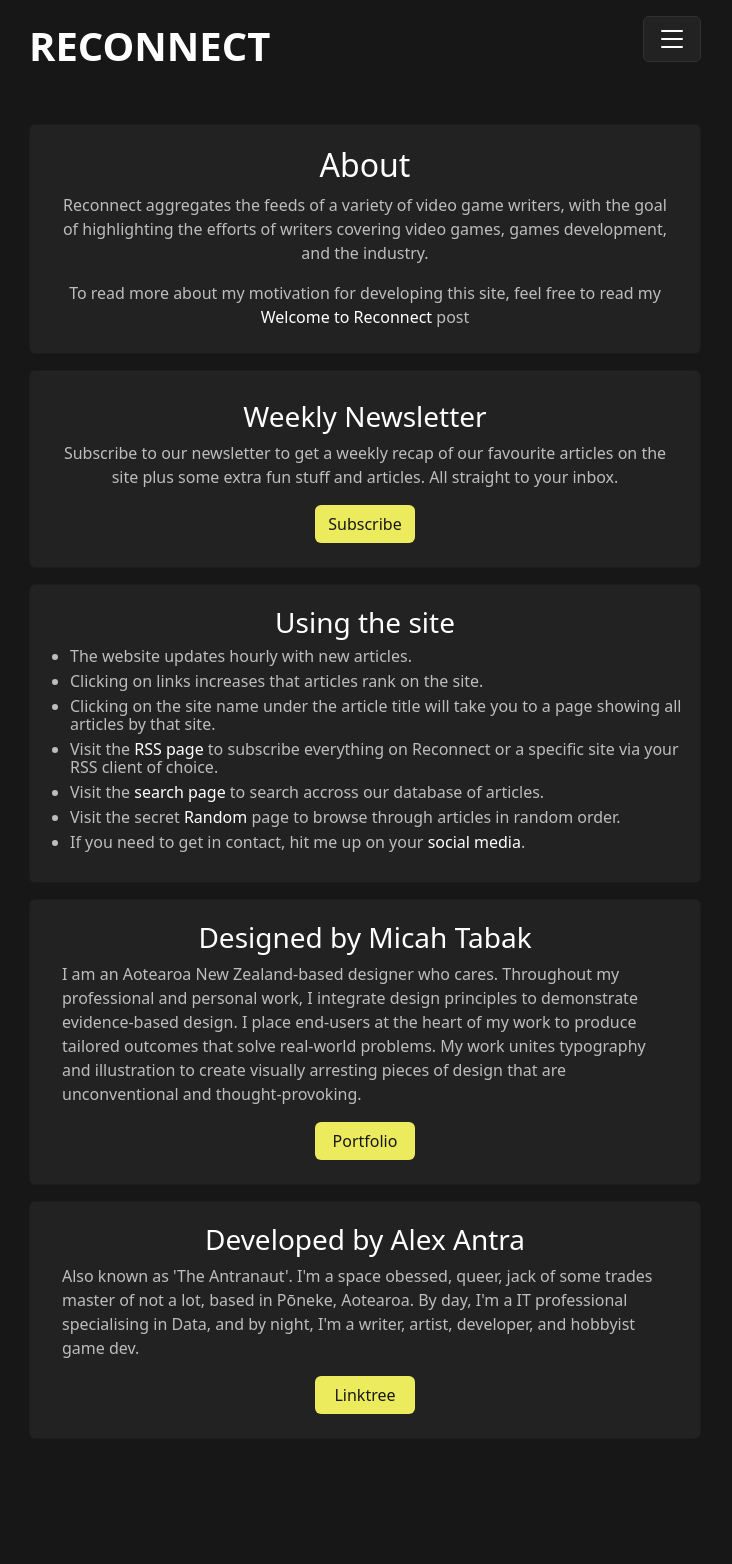
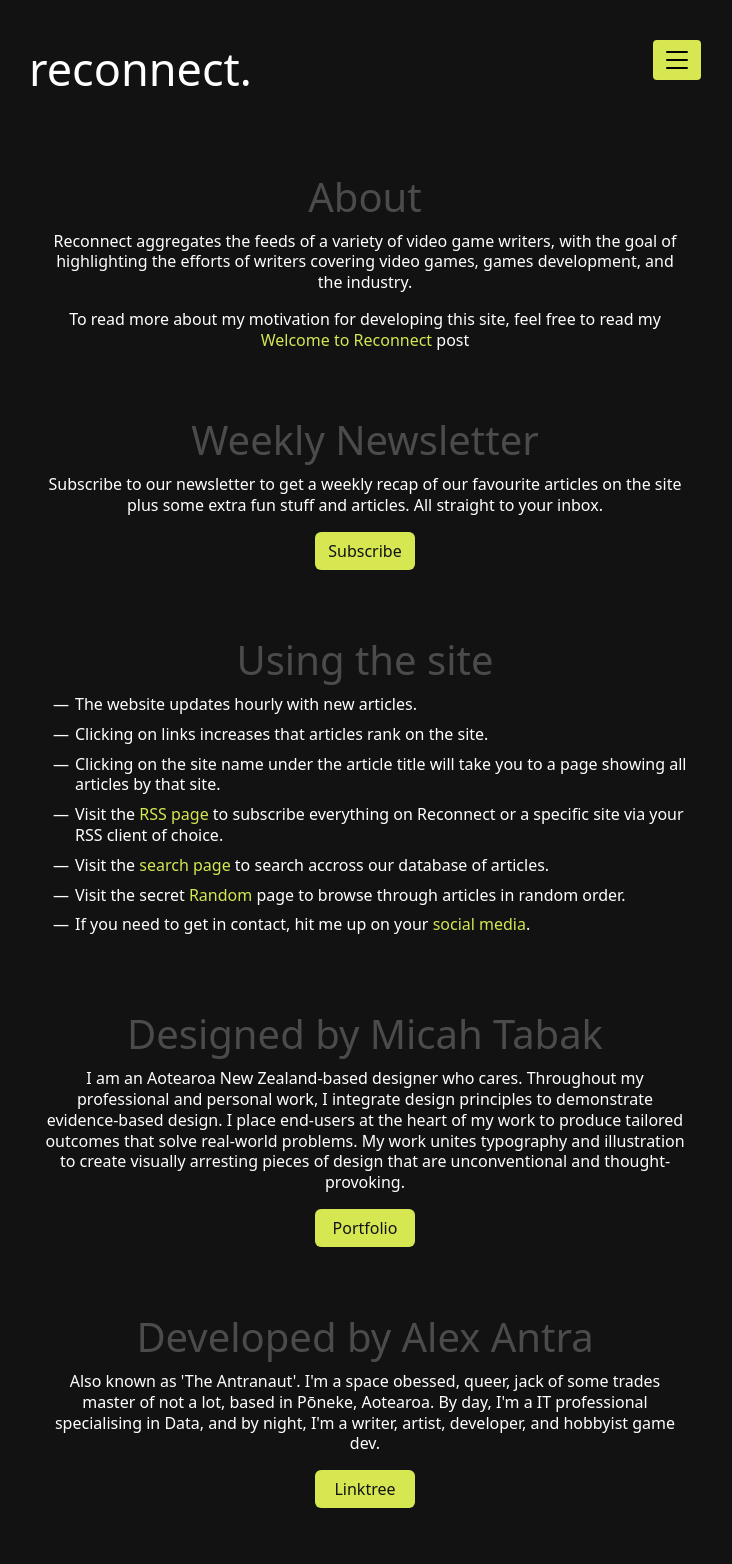
Before and after one commit to ronsoak/reconnect, a Django app: template website/templates/about.html in a window 1280 px wide. Shown: the whole page, without its empty margins (275-1007 px from the left). Before the commit the page ends 1414 px from the top, so only its background shows below. Run offline with Django 3.2, Linux system fonts and the light colour scheme; the template is opened without the code that fills it, so the values that code supplies are empty; some libraries are stand-ins or nearby versions.

Commit message:
final push

```diff
--- a/reconnect_commands.txt
+++ b/reconnect_commands.txt
@@ -11,3 +11,8 @@ python3 manage.py startapp <SubLevel>
 python3 manage.py makemigrations
 python3 manage.py migrate
 python3 manage.py runserver
+
+source virtualenvwrapper.sh && workon myvirtualenv && python UL/manage.py import_rss
+source virtualenvwrapper.sh && workon myvirtualenv && python UL/manage.py delete_votes
+source virtualenvwrapper.sh && workon myvirtualenv && python UL/manage.py random_votes
+source virtualenvwrapper.sh && workon myvirtualenv && python UL/manage.py uncurate
--- a/website/static/CSS/style.css
+++ b/website/static/CSS/style.css
@@ -1,19 +1,23 @@
 :root {
-    --PrimaryDark: #171717;
-    --SecondaryDark: #222222;
-    --PrimaryYellow: #ebeb5d;
-    --SecondaryYellow: #f4f296;
-    --Outline: #323232;
-    --Grey: #bdbdbd;
+    --PrimaryDark: #121213;
+    --SecondaryDark: #1C1C1E;
+    --PrimaryYellow: #d6e752;
+    --SecondaryYellow: #D7D992;
+    --Outline: #4B4B4C;
+    --Grey: #4B4B4C;
 }
 body {
     background-color: var(--PrimaryDark) !important;
     color: #E4E4E4 !important;
+    line-height: 1.3 !important;
   }
 /* Overrides */
 .dropdown-item:hover {
     color: var(--PrimaryDark) !important;
     background-color: var(--PrimaryYellow) !important;
+}
+.page-link:hover{
+    color: var(--PrimaryDark) !important;
 }
 input::placeholder{
     color: var(--Grey) !important;
@@ -22,26 +26,25 @@ input, select, textarea{
     color: var(--Grey) !important;
 }
 /* Id's */
-#aboutList{
-    line-height: 18px !important;
-}
 #aboutList>li{
-    margin-bottom: 7px;
+    margin-bottom: 9px;
+    list-style-type: "—";
+    padding-left: 6px;
 }
 #outer{
     max-width: 720px !important;
   }
 #searchButton.btn:hover{
-    background-color: var(--SecondaryYellow) !important;
+    background-color: var(--PrimaryYellow) !important;
     color: var(--PrimaryDark) !important;
 }
 #SiteSelector.btn:hover{
-    background-color: var(--SecondaryYellow) !important;
+    background-color: var(--PrimaryYellow) !important;
     color: var(--PrimaryDark) !important;
 }
 #SiteSelector.btn.show {
     color: var(--PrimaryDark) !important;
-    background-color: var(--SecondaryYellow) !important;
+    background-color: var(--PrimaryYellow) !important;
 }
 /* Classes */
 .B_none{
@@ -49,6 +52,9 @@ input, select, textarea{
 }
 .B_White{
     border: 1px solid var(--Outline) !important;
+}
+.B_Yellow{
+    border: 1px solid var(--PrimaryYellow) !important;
 }
 .BT_Yellow{
     border-top: 1px solid var(--PrimaryYellow);
@@ -61,6 +67,9 @@ input, select, textarea{
 }
 .BG_PrimYellow{
     background-color: var(--PrimaryYellow) !important;
+}
+.drp{
+    filter: drop-shadow(3px 3px 5px #000000);
 }
 .letterspace{
     letter-spacing: .75px !important;
--- a/website/templates/about.html
+++ b/website/templates/about.html
@@ -3,15 +3,15 @@
 {% block content %}
 {% load static %}
 <div class="container py-3">
-    <div class="card my-3 p-2 BG_SecDark">
-        <p class="text-center TC_White fs-2 pt-2 mb-1">About</p>
-        <p class="TC_Grey text-center px-4">Reconnect aggregates the feeds of a variety of video game writers, with the goal of highlighting the efforts of writers covering video games, games development, and the industry.</p>
-        <p class="TC_Grey text-center px-4">To read more about my motivation for developing this site, feel free to read my <a class="TC_White TD_None" href="https://reconnectrecap.substack.com/p/welcome-to-reconnect" target="_blank">Welcome to Reconnect</a> post</p>
+    <div class="card my-3 p-2 BG_PrimDark B_none">
+        <p class="text-center TC_Grey fs-1 fw-light pt-3 mb-2">About</p>
+        <p class="TC_White text-center px-2">Reconnect aggregates the feeds of a variety of video game writers, with the goal of highlighting the efforts of writers covering video games, games development, and the industry.</p>
+        <p class="TC_White text-center px-2">To read more about my motivation for developing this site, feel free to read my <a class="TC_PrimYellow TD_None" href="https://reconnectrecap.substack.com/p/welcome-to-reconnect" target="_blank">Welcome to Reconnect</a> post</p>
     </div>
     <!-- Subscribe to Substack -->
-    <div class="card my-3 p-2 BG_SecDark">
-        <p class="text-center TC_White fs-3 pt-3 mb-1">Weekly Newsletter</p>
-        <p class="TC_Grey text-center px-4">Subscribe to our newsletter to get a weekly recap of our favourite articles on the site plus some extra fun stuff and articles. All straight to your inbox.</p>
+    <div class="card my-3 p-2 BG_PrimDark B_none">
+        <p class="text-center TC_Grey fs-1 fw-light pt-3 mb-2">Weekly Newsletter</p>
+        <p class="TC_White text-center px-2">Subscribe to our newsletter to get a weekly recap of our favourite articles on the site plus some extra fun stuff and articles. All straight to your inbox.</p>
         <div class="m-auto pb-3">
         <button type="button" class="btn BG_PrimYellow" style="width: 100px;">
             <a class="TC_Black TD_None" href="https://reconnectrecap.substack.com" target="_blank">Subscribe</a>
@@ -19,22 +19,22 @@
         </div>
     </div>
     <!-- Using the Site -->
-    <div class="card my-3 p-2 BG_SecDark">
-        <p class="text-center TC_White fs-3 pt-2 mb-1">Using the site</p>
-        <ul id="aboutList" class="TC_Grey">
+    <div class="card my-3 p-2 BG_PrimDark B_none">
+        <p class="text-center TC_Grey fs-1 fw-light pt-3 mb-2">Using the site</p>
+        <ul id="aboutList" class="TC_White">
             <li>The website updates hourly with new articles.</li>
             <li>Clicking on links increases that articles rank on the site.</li>
             <li>Clicking on the site name under the article title will take you to a page showing all articles by that site.</li>
-            <li>Visit the <a class="TC_White TD_None" href="/feeds" target="_blank">RSS page</a> to subscribe everything on Reconnect or a specific site via your RSS client of choice.</li>
-            <li>Visit the <a class="TC_White TD_None" href="/search" target="_blank">search page</a> to search accross our database of articles.</li>
-            <li>Visit the secret <a class="TC_White TD_None" href="/random" target="_blank">Random</a> page to browse through articles in random order.</li>
-            <li>If you need to get in contact, hit me up on your <a class="TC_White TD_None" href="http://www.antranaut.com" target="_blank">social media</a>.</li>
+            <li>Visit the <a class="TC_PrimYellow TD_None" href="/feeds" target="_blank">RSS page</a> to subscribe everything on Reconnect or a specific site via your RSS client of choice.</li>
+            <li>Visit the <a class="TC_PrimYellow TD_None" href="/search" target="_blank">search page</a> to search accross our database of articles.</li>
+            <li>Visit the secret <a class="TC_PrimYellow TD_None" href="/random" target="_blank">Random</a> page to browse through articles in random order.</li>
+            <li>If you need to get in contact, hit me up on your <a class="TC_PrimYellow TD_None" href="http://www.antranaut.com" target="_blank">social media</a>.</li>
         </ul>
     </div>
     <!-- Micah -->
-    <div class="card my-3 p-2 BG_SecDark">
-        <p class="text-center TC_White fs-3 pt-2 mb-1">Designed by Micah Tabak</p>
-        <p class="TC_Grey px-4">
+    <div class="card my-3 p-2 BG_PrimDark B_none">
+        <p class="text-center TC_Grey fs-1 fw-light pt-3 mb-2">Designed by Micah Tabak</p>
+        <p class="TC_White px-2 text-center">
             I am an Aotearoa New Zealand-based designer who cares. Throughout my professional and personal work, I integrate design principles to demonstrate evidence-based design.
             I place end-users at the heart of my work to produce tailored outcomes that solve real-world problems.
             My work unites typography and illustration to create visually arresting pieces of design that are unconventional and thought-provoking.
@@ -46,9 +46,9 @@
         </div>
     </div>
     <!-- Alex -->
-    <div class="card my-3 p-2 BG_SecDark">
-        <p class="text-center TC_White fs-3 pt-2 mb-1">Developed by Alex Antra</p>
-        <p class="TC_Grey px-4">
+    <div class="card my-3 p-2 BG_PrimDark B_none">
+        <p class="text-center TC_Grey fs-1 fw-light pt-3 mb-2">Developed by Alex Antra</p>
+        <p class="TC_White px-2 text-center">
             Also known as 'The Antranaut'. I'm a space obessed, queer, jack of some trades master of not a lot, based in Pōneke, Aotearoa.
             By day, I'm a IT professional specialising in Data, and by night, I'm a writer, artist, developer, and hobbyist game dev.
         </p>
--- a/website/templates/filter.html
+++ b/website/templates/filter.html
@@ -1,11 +1,11 @@
 <ul class="nav justify-content-center nav-fill">
     <li class="nav-item"  {% if filtr == 0 %} style="border-bottom: 2px solid #ebeb5d; font-weight: 700;" {% endif %}>
-      <a class="nav-link" {% if filtr == 0 %} style="color: white !important;"{% else %} style="color: #454545;" {% endif %} href="/">Popular</a>
+      <a class="nav-link fs-3 fw-light" {% if filtr == 0 %} style="color: white !important;"{% else %} style="color: #4B4B4C;" {% endif %} href="/">Popular</a>
     </li>
     <li class="nav-item"  {% if filtr == 1 %} style="border-bottom: 2px solid #ebeb5d;font-weight: 700;" {% endif %}>
-      <a class="nav-link" {% if filtr == 1 %}style="color: white !important;"{% else %} style="color: #454545;" {% endif %} href="new">Latest</a>
+      <a class="nav-link fs-3 fw-light" {% if filtr == 1 %}style="color: white !important;"{% else %} style="color: #4B4B4C;" {% endif %} href="new">Latest</a>
     </li>
     <li class="nav-item"  {% if filtr == 2 %} style="border-bottom: 2px solid #ebeb5d;font-weight: 700;" {% endif %}>
-      <a class="nav-link" {% if filtr == 2 %}style="color: white !important;"{% else %} style="color: #454545;" {% endif %} href="curated">Featured</a>
+      <a class="nav-link fs-3 fw-light" {% if filtr == 2 %}style="color: white !important;"{% else %} style="color: #4B4B4C;" {% endif %} href="curated">Featured</a>
     </li>
   </ul>
--- a/website/templates/navigation.html
+++ b/website/templates/navigation.html
@@ -1,18 +1,18 @@
 <div class="container p-0 ">
-    <div class="row mx-0">
+    <div class="row mx-0 mt-4">
         <!-- Left -->
         <div class="col-8 p-0">
-            <span class="align-middle fs-1 fw-bold"><a href="/" class="TD_None TC_White">RECONNECT</a></span>
+            <span class="fw-bold"><a href="/" class="TD_None TC_White fw-light" style="font-size: 45px !important;">reconnect.</a></span>
         </div>
         <!-- Right -->
         <div class="col position-relative">
             <div class="dropdown position-absolute top-0 end-0">
-                <button class="btn btn-secondary BG_SecDark B_White" type="button" id="dropdownMenuButton1" data-bs-toggle="dropdown" aria-expanded="false" style="border: none;" aria-label="NavigationButton">
-                    <svg xmlns="http://www.w3.org/2000/svg" width="32" height="32" fill="white" class="bi bi-list" viewBox="0 0 16 16">
+                <button class="btn btn-sm btn-secondary BG_PrimYellow " type="button" id="siteNavigation" data-bs-toggle="dropdown" aria-expanded="false" style="border: none;" aria-label="NavigationButton">
+                    <svg xmlns="http://www.w3.org/2000/svg" width="32" height="32" fill="black" class="bi bi-list" viewBox="0 0 16 16">
                         <path fill-rule="evenodd" d="M2.5 12a.5.5 0 0 1 .5-.5h10a.5.5 0 0 1 0 1H3a.5.5 0 0 1-.5-.5m0-4a.5.5 0 0 1 .5-.5h10a.5.5 0 0 1 0 1H3a.5.5 0 0 1-.5-.5m0-4a.5.5 0 0 1 .5-.5h10a.5.5 0 0 1 0 1H3a.5.5 0 0 1-.5-.5"/>
                       </svg>
                 </button>
-                <ul id="navMenu" class="dropdown-menu dropdown-menu-end dropdown-menu-dark BG_SecDark B_White">
+                <ul id="navMenu" class="dropdown-menu dropdown-menu-end dropdown-menu-dark BG_PrimDark B_White fw-light">
                     <li><a class="dropdown-item {% if "/" == request.path %} disabled {% endif %}" href="/">Home</a></li>
                     <li><a class="dropdown-item {% if "/about" == request.path %} disabled {% endif %}" href="/about">About</a></li>
                     <li><a class="dropdown-item {% if "/search" == request.path %} disabled {% endif %}" href="/search">Search</a></li>
--- a/website/templates/pagination.html
+++ b/website/templates/pagination.html
@@ -6,13 +6,13 @@
             {% else %}
             <ul class="pagination pagination-lg justify-content-start">
                 {% if page_obj.has_previous %}
-                  <li class="page-item"><a class="page-link BG_SecDark TC_PrimYellow" href="?page={{ page_obj.previous_page_number }}"><</a></li>
+                  <li class="page-item"><a class="page-link BG_PrimYellow TC_Black" href="?page={{ page_obj.previous_page_number }}"><</a></li>
                 {% endif %}
             {% endif %}
             </ul>
         </div>
         <div class="col col-6 justify-content-center">
-            <div class="text-center TC_Grey"><small class="align-top">Developed by <a class="TC_Grey" href="www.antranaut.com" target="_blank">Alex Antra</a> <br> Designed by <a class="TC_Grey" href="https://samuelgerardtabak.myportfolio.com/" target="_blank">Micah Tabak</a></small></div>
+            <div class="text-center TC_Grey"><small class="align-top fw-light">Developed by <a class="TC_Grey" href="www.antranaut.com" target="_blank">Alex Antra</a> <br> Designed by <a class="TC_Grey" href="https://samuelgerardtabak.myportfolio.com/" target="_blank">Micah Tabak</a></small></div>
         </div>
         <div class="col">
             <ul class="pagination pagination-lg justify-content-end">
@@ -20,7 +20,7 @@
                 <div></div>
             {% else %}
                 {% if page_obj.has_next %}
-                <li class="page-item"><a class="page-link BG_SecDark TC_PrimYellow B_White" href="?page={{ page_obj.next_page_number }}">></a></li>
+                <li class="page-item"><a class="page-link BG_PrimYellow TC_Black" href="?page={{ page_obj.next_page_number }}">></a></li>
                 {% endif %}
               {% endif %}
             </ul>
```
Also changed, not shown: website/templates/content.html (+4 -5 lines), website/templates/feeds.html (+9 -9 lines), website/templates/more.html (+6 -7 lines), website/templates/search.html (+13 -11 lines).
